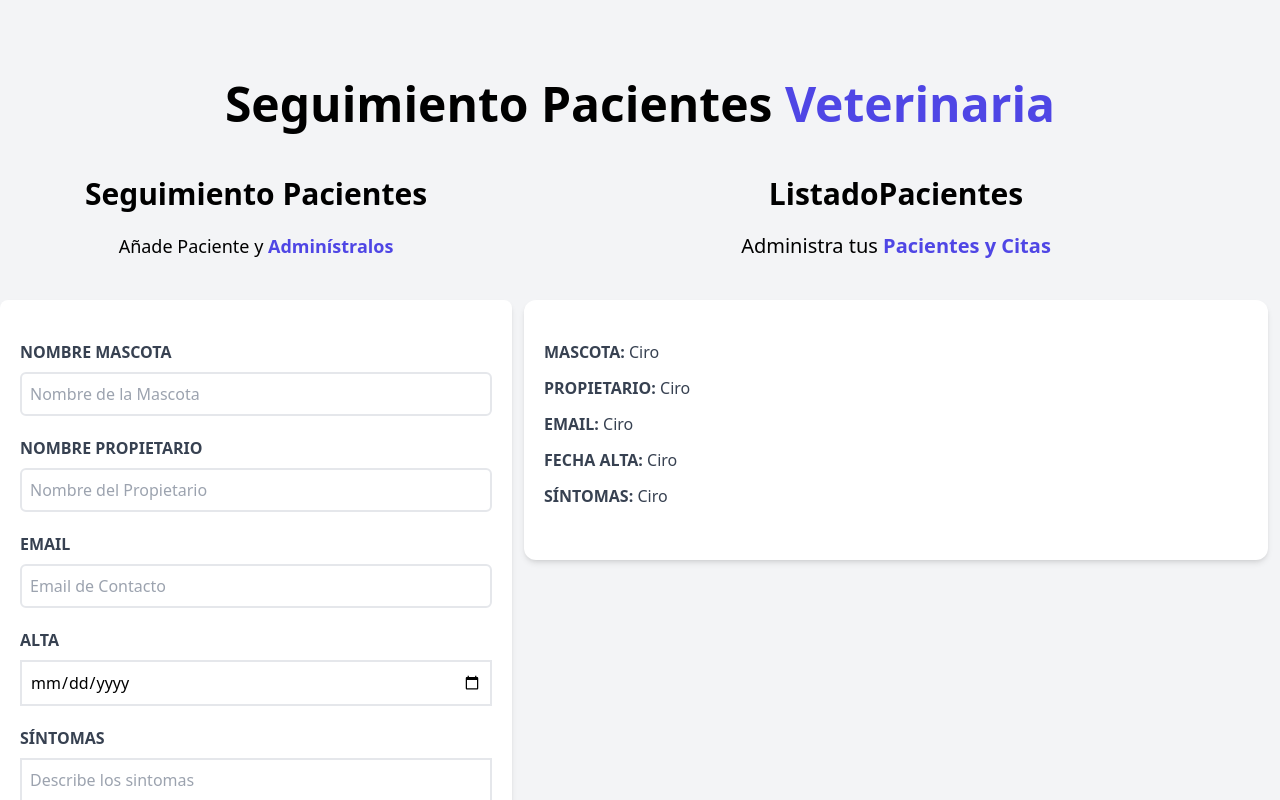
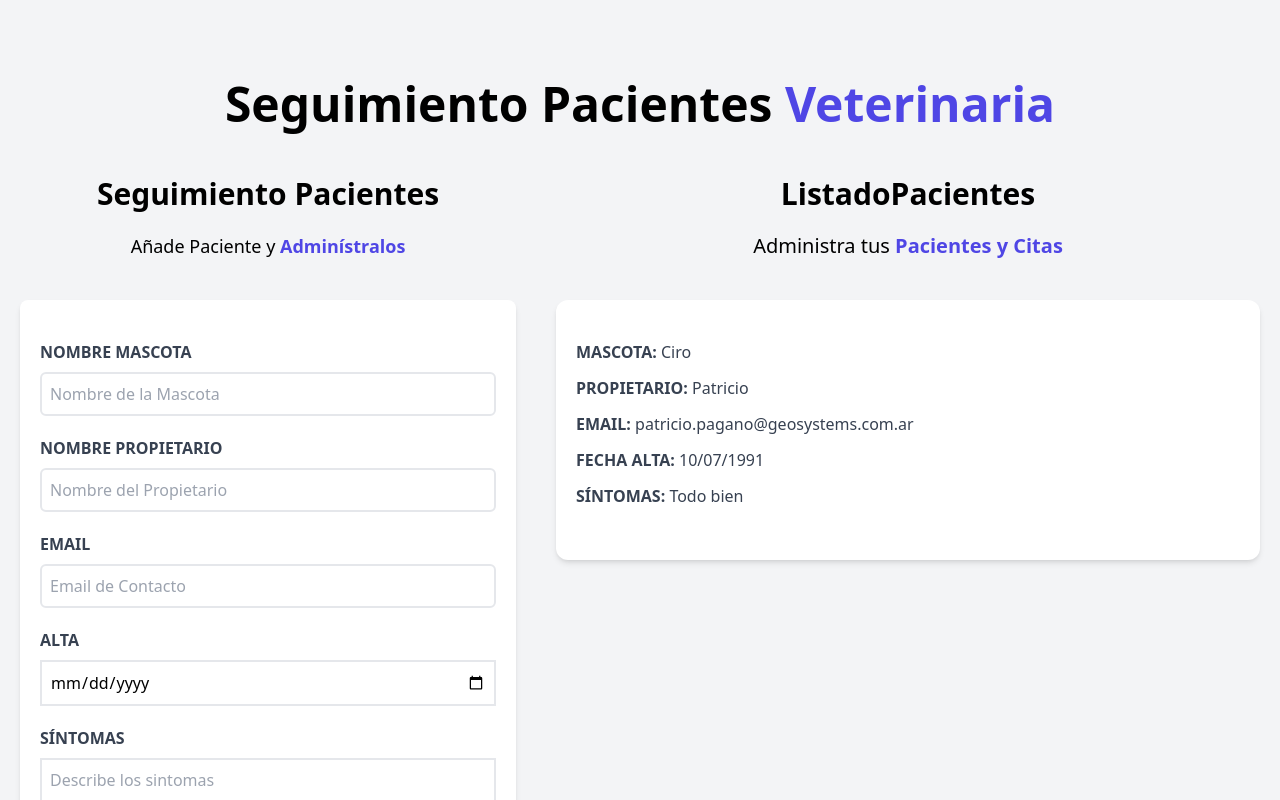
Before and after one commit to ppagano91/citas-react, a React (Vite) app: page / in a window 1280 px wide. Shown: the top 800 px of the page. Built offline with nearby package versions, Linux system fonts and the light colour scheme.

Commit message:
Agrego useState al Formulario

```diff
--- a/src/components/Formulario.jsx
+++ b/src/components/Formulario.jsx
@@ -1,14 +1,30 @@
-import React from 'react'
+import { useState, useEffect } from "react"
 
 const Formulario = () => {
+  // Hooks
+  const [mascota, setMascota] = useState("")
+  const [propietario, setPropietario] = useState("")
+  const [email, setEmail] = useState("")
+  const [fecha, setFecha] = useState("")
+  const [sintomas, setSintomas] = useState("")
+
+  const handleSUmbit = (e)=> {
+    e.preventDefault();
+    console.log(e.target.value)
+  }
+
   return (
-    <div className="md:w-1/2 lg:w-2/5">
+    <div className="md:w-1/2 lg:w-2/5 mx-5">
       <h2 className="font-black text-3xl text-center">Seguimiento Pacientes</h2>
       <p className="text-lg mt-5 text-center mb-10">
         Añade Paciente y {""}
         <span className="text-indigo-600 font-bold"> Adminístralos</span>
       </p>
-      <form action="" className='bg-white shadow-md rounded-lg py-10 px-5 mb-10'>
+      <form
+        action=""
+        className='bg-white shadow-md rounded-lg py-10 px-5 mb-10'
+        onSubmit={(e)=>handleSUmbit(e)}
+        >
         <div className='mb-5'>
           <label htmlFor="mascota" className='block text-gray-700 uppercase font-bold'>Nombre Mascota</label>
           <input
@@ -16,6 +32,8 @@ const Formulario = () => {
             type="text"
             placeholder='Nombre de la Mascota'
             className="border-2 w-full p-2 mt-2 placeholder-gray-400 rounded-md"
+            value={mascota}
+            onChange={(e)=>setMascota(e.target.value)}
             />
         </div>
 
@@ -26,6 +44,8 @@ const Formulario = () => {
             type="text"
             placeholder='Nombre del Propietario'
             className="border-2 w-full p-2 mt-2 placeholder-gray-400 rounded-md"
+            value={propietario}
+            onChange={(e)=>setPropietario(e.target.value)}
             />
         </div>
 
@@ -36,25 +56,35 @@ const Formulario = () => {
             type="email"
             placeholder='Email de Contacto'
             className="border-2 w-full p-2 mt-2 placeholder-gray-400 rounded-md"
+            value={email}
+            onChange={(e)=>setEmail(e.target.value)}
             />
         </div>
 
         <div className='mb-5'>
-          <label htmlFor="alta" className='block text-gray-700 uppercase font-bold'>Alta</label>
+          <label htmlFor="alta" className='block text-gray-700 uppercase font-bold'>
+            Alta
+          </label>
           <input
             id='alta'
             type="date"
             className="border-2 w-full p-2 mt-2"
+            value={fecha}
+            onChange={(e)=>setFecha(e.target.value)}
             />
         </div>
 
         <div className='mb-5'>
-          <label htmlFor="sintomas" className='block text-gray-700 uppercase font-bold'>Síntomas</label>
+          <label htmlFor="sintomas" className='block text-gray-700 uppercase font-bold'>
+            Síntomas
+          </label>
           <textarea
             id='sintomas'
             type="date"
             placeholder='Describe los sintomas'
             className="border-2 w-full p-2 mt-2"
+            value={sintomas}
+            onChange={(e)=>setSintomas(e.target.value)}
             />
         </div>
 
--- a/src/components/Pacientes.jsx
+++ b/src/components/Pacientes.jsx
@@ -2,7 +2,7 @@
 
 const Pacientes = () => {
   return (
-    <div className="m-3 bg-white shadow-md px-5 py-10 rounded-xl">
+    <div className="mx-5 my-10 bg-white shadow-md px-5 py-10 rounded-xl">
         <p className="font-bold mb-3 text-gray-700 uppercase">
           Mascota: {""}
           <span className="font-normal normal-case">Ciro</span>
@@ -10,22 +10,22 @@ const Pacientes = () => {
 
         <p className="font-bold mb-3 text-gray-700 uppercase">
           Propietario: {""}
-          <span className="font-normal normal-case">Ciro</span>
+          <span className="font-normal normal-case">Patricio</span>
         </p>
 
         <p className="font-bold mb-3 text-gray-700 uppercase">
           Email: {""}
-          <span className="font-normal normal-case">Ciro</span>
+          <span className="font-normal normal-case">patricio.pagano@geosystems.com.ar</span>
         </p>
 
         <p className="font-bold mb-3 text-gray-700 uppercase">
           Fecha Alta: {""}
-          <span className="font-normal normal-case">Ciro</span>
+          <span className="font-normal normal-case">10/07/1991</span>
         </p>
 
         <p className="font-bold mb-3 text-gray-700 uppercase">
           Síntomas: {""}
-          <span className="font-normal normal-case">Ciro</span>
+          <span className="font-normal normal-case">Todo bien</span>
         </p>
       </div>
   )
```
